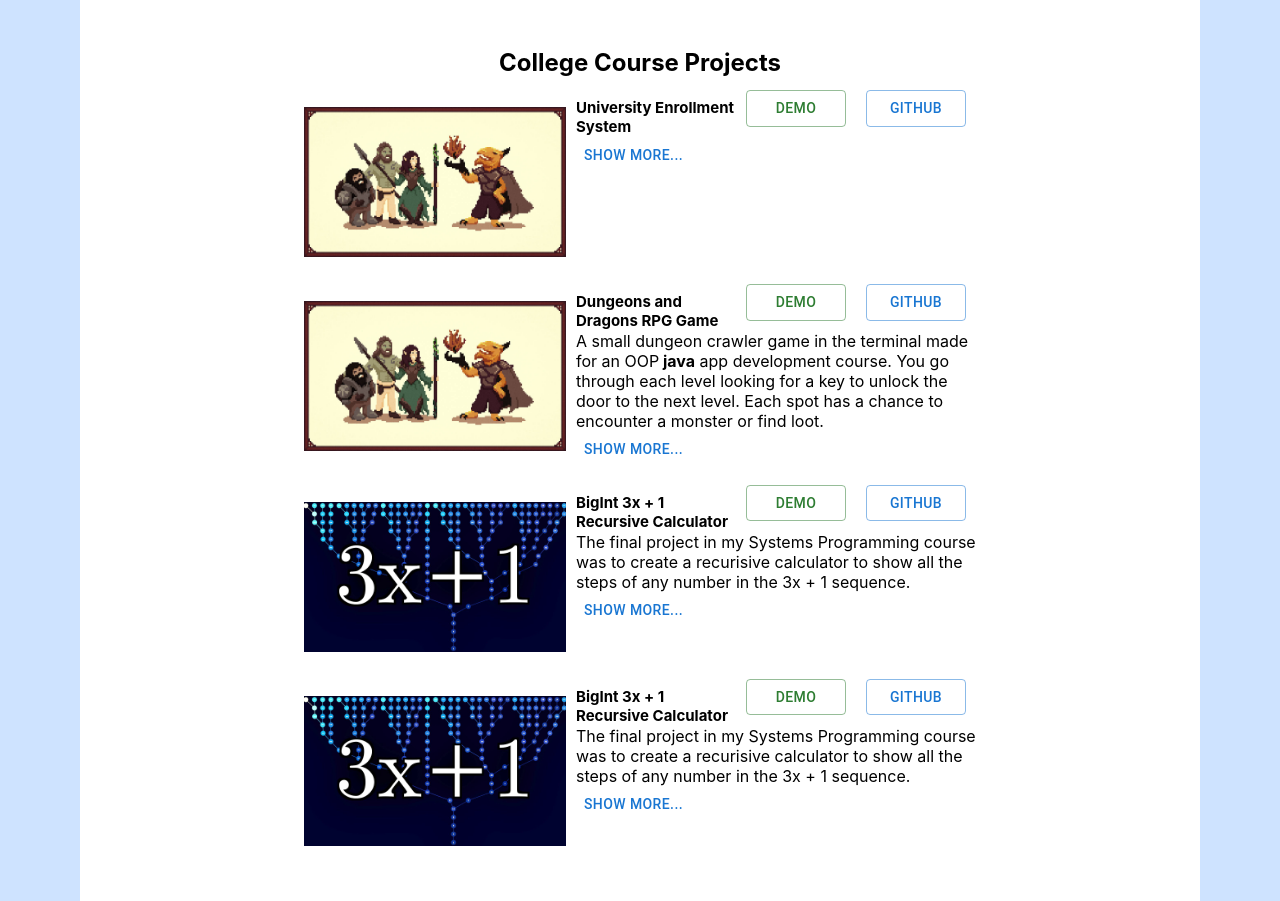
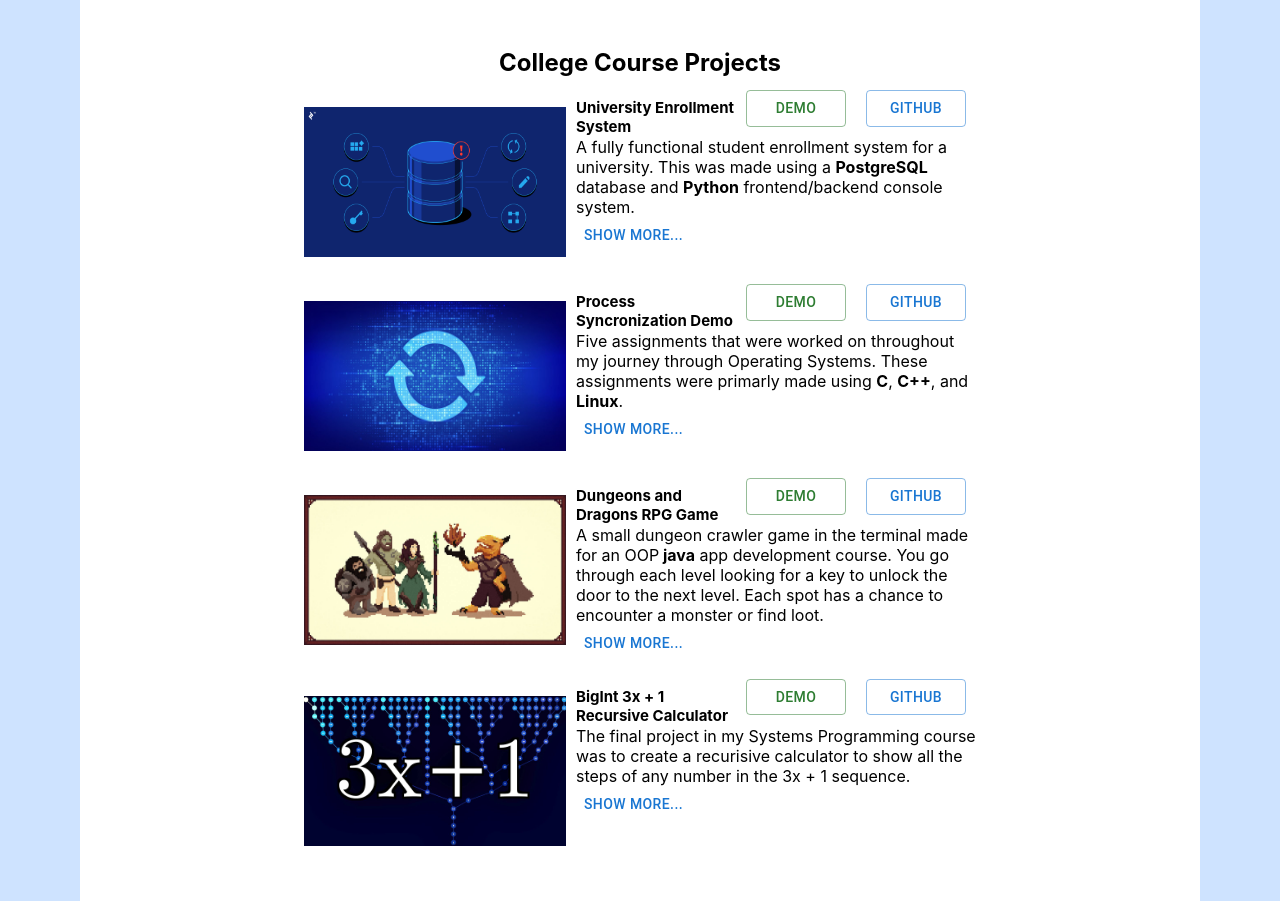
Before and after one commit to porterclev/Portfolio, a React (Create React App) app: page / in a window 1280 px wide. Shown: the part 840-1741 px from the top of the page. Built offline with nearby package versions, Linux system fonts and the light colour scheme.

Commit message:
added two projects

```diff
--- a/src/views/Projects/ProjectTable.js
+++ b/src/views/Projects/ProjectTable.js
@@ -7,6 +7,8 @@ import threexplus1 from "./assets/3xplus1.jpg";
 import Hack1 from "./assets/Hack1.png";
 import bh from "./assets/beachhack.png";
 import game from "./assets/game.png";
+import db from "./assets/database.png";
+import sync from "./assets/synch.png";
 const ProjectTable = () => {
   //Defined Project Table
   const [personalProjects, setPersonalProjects] = useState([
@@ -66,21 +68,44 @@ const ProjectTable = () => {
 
   const [collegeProjects, setCollegeProjects] = useState([
     {
-      Icon: DnD,
+      Icon: db,
       Prod: "University Enrollment System",
       ShortD: (
         <>
-
+          A fully functional student enrollment system for a university. This was made using
+          a <b>PostgreSQL</b> database and <b>Python</b> frontend/backend console system.
         </>
       ),
       LongD: (
         <>
-
+          The system allows for students to  be assigned a major and department. They are able to enroll in
+          courses in that department along with a one section per course. The system logs whether the student chose
+          a pass/fail or letter grading system. Not only does the system log student information, but faculty information as well.
+          Professors are assigned to a course along with an office and department.
         </>
       ),
       id: 5,
       expand: false,
       git: "https://github.com/porterclev/Student-Enrollment-System",
+      demo: "",
+    },
+    {
+      Icon: sync,
+      Prod: "Process Syncronization Demo",
+      ShortD: (
+        <>
+          Five assignments that were worked on throughout my journey through Operating Systems. These
+          assignments were primarly made using <b>C</b>, <b>C++</b>, and <b>Linux</b>.
+        </>
+      ),
+      LongD: (
+        <>
+          These assignments are meant to demonstrate parent and child synchronization techniques to prevent deadlocks and race conditons.
+        </>
+      ),
+      id: 6,
+      expand: false,
+      git: "https://github.com/porterclev/Master-Slave",
       demo: "",
     },
     {
@@ -104,32 +129,10 @@ const ProjectTable = () => {
           <br />
         </>
       ),
-      id: 6,
+      id: 7,
       expand: false,
       git: "https://github.com/porterclev/DnDGame",
       demo: "https://www.youtube.com/watch?v=jDAHkZrj-9k",
-    },
-    {
-      Icon: threexplus1,
-      Prod: "BigInt 3x + 1 Recursive Calculator",
-      ShortD: (
-        <>
-          The final project in my Systems Programming course was to create a
-          recurisive calculator to show all the steps of any number in the 3x +
-          1 sequence.
-          <br />
-        </>
-      ),
-      LongD: (
-        <>
-          The calculator was made using <b>C++</b> and a custom BigInt class to
-          get around overflow and implemented in a <b>linux</b> system.
-        </>
-      ),
-      id: 7,
-      expand: false,
-      git: "https://github.com/porterclev/BigInt-3x-plus-1",
-      demo: "https://youtu.be/sUYAR0F05D8",
     },
     {
       Icon: threexplus1,
@@ -153,6 +156,24 @@ const ProjectTable = () => {
       git: "https://github.com/porterclev/BigInt-3x-plus-1",
       demo: "https://youtu.be/sUYAR0F05D8",
     },
+    // {
+    //   Icon: threexplus1,
+    //   Prod: "Bookstore/Calculator Application",
+    //   ShortD: (
+    //     <>
+
+    //     </>
+    //   ),
+    //   LongD: (
+    //     <>
+
+    //     </>
+    //   ),
+    //   id: 9,
+    //   expand: false,
+    //   git: "",
+    //   demo: "",
+    // },
   ]);
 
   const [competitionProjects, setCompetitionProjects] = useState([
@@ -175,7 +196,7 @@ const ProjectTable = () => {
           FAQ portion or the website.
         </>
       ),
-      id: 9,
+      id: 10,
       expand: false,
       git: "https://github.com/BeachHacks/BeachHacks-Website-2023",
       demo: "https://beachhacks.com/",
@@ -199,7 +220,7 @@ const ProjectTable = () => {
           system, gym browser, and health statistics page.
         </>
       ),
-      id: 10,
+      id: 11,
       expand: false,
       git: "https://github.com/c00lme/Nuclei",
     },
```
